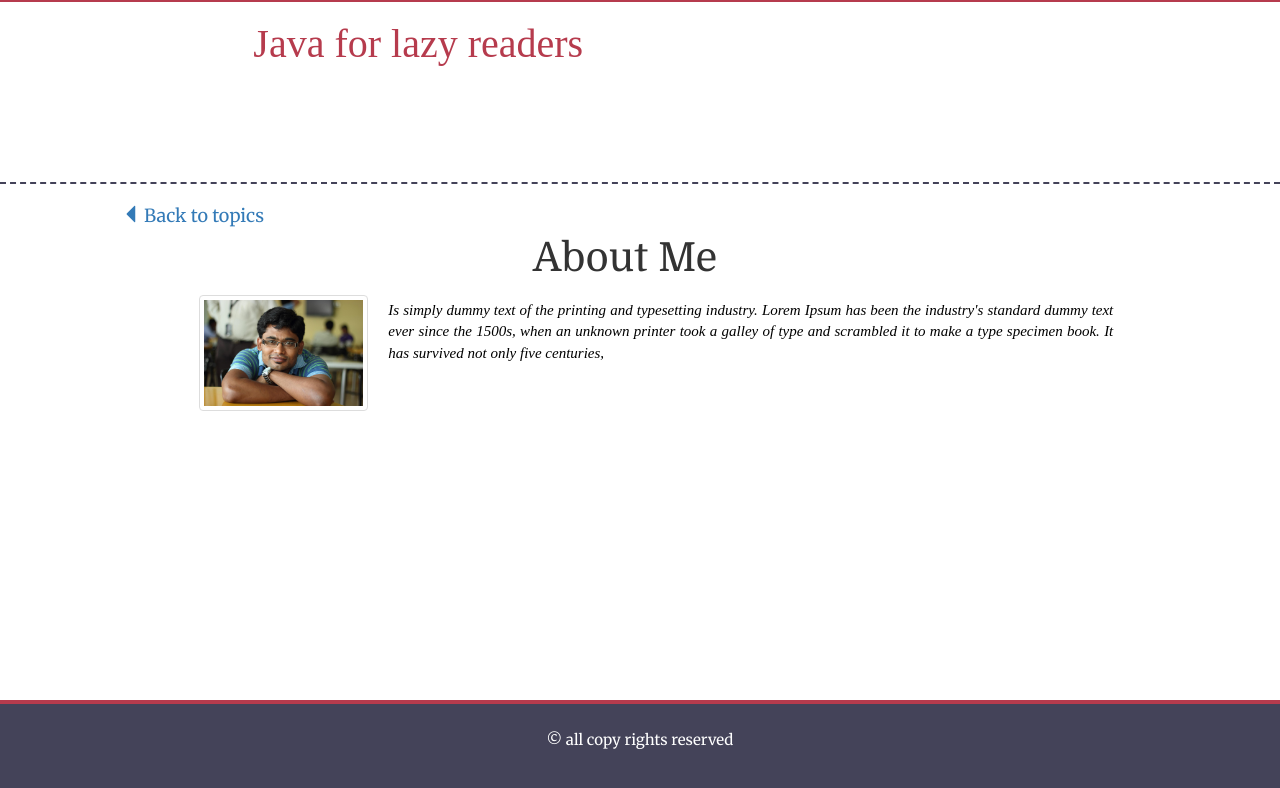
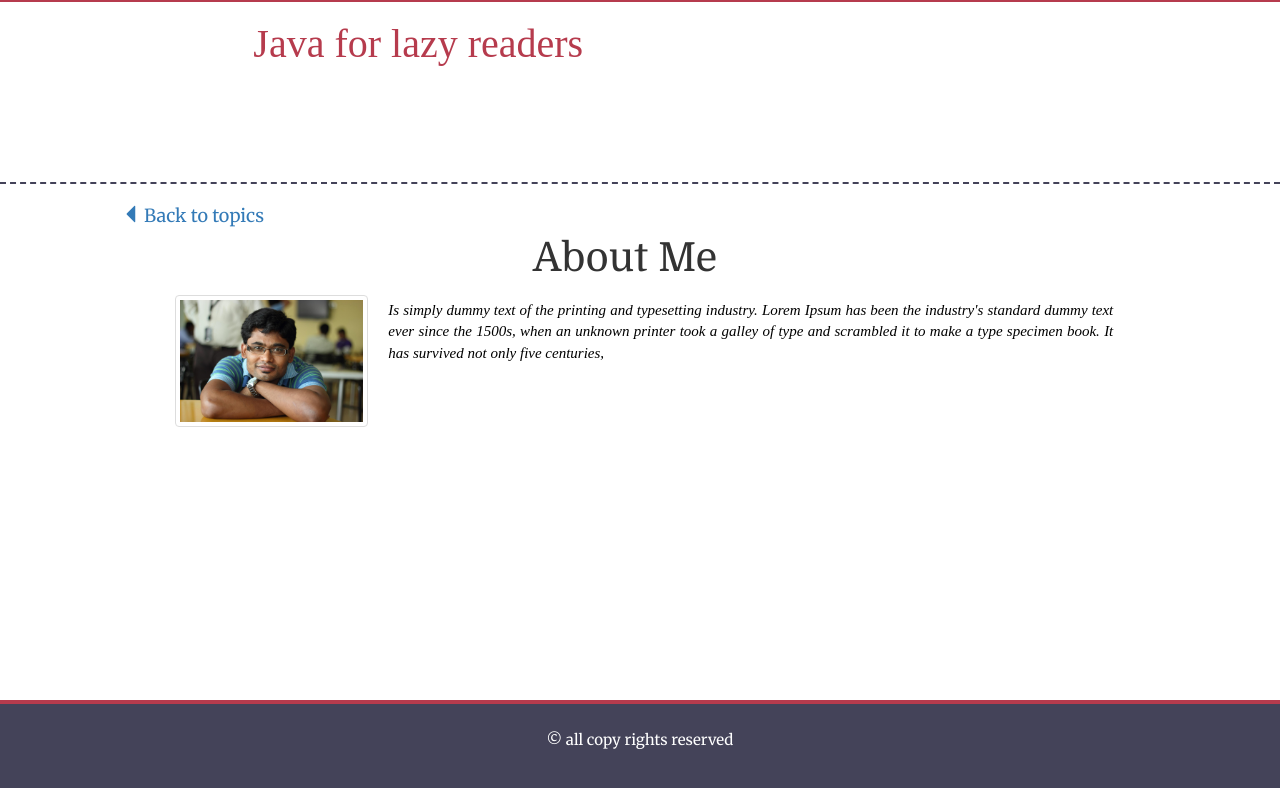
Before and after one commit to deepaksama/deepaksama.github.io, a Jekyll site: the page built from about.html, in a window 1280 px wide. Shown: the top 788 px of the page. Built offline with Jekyll 4.4.1, drawn with Linux system fonts in a browser that asks for light colours; nearby versions of some CDN libraries; some web fonts are replaced.

Commit message:
changed image and css

```diff
--- a/resources/custom/css/stylesheet.css
+++ b/resources/custom/css/stylesheet.css
@@ -221,7 +221,7 @@
 	border-right:0px;
 }
 
-.content-wrapper img { width:70%;}
+/*.content-wrapper img { width:70%;}*/
 .post > .highlight .lineno { color: #ccc; display:inline-block; padding: 0 5px; border-right:1px solid #ccc; }
 .post > .highlight pre code { display: block; white-space: pre; overflow-x: auto; word-wrap: normal; }
 
```
Also changed, not shown: resources/images/application-context-impls.JPG.
